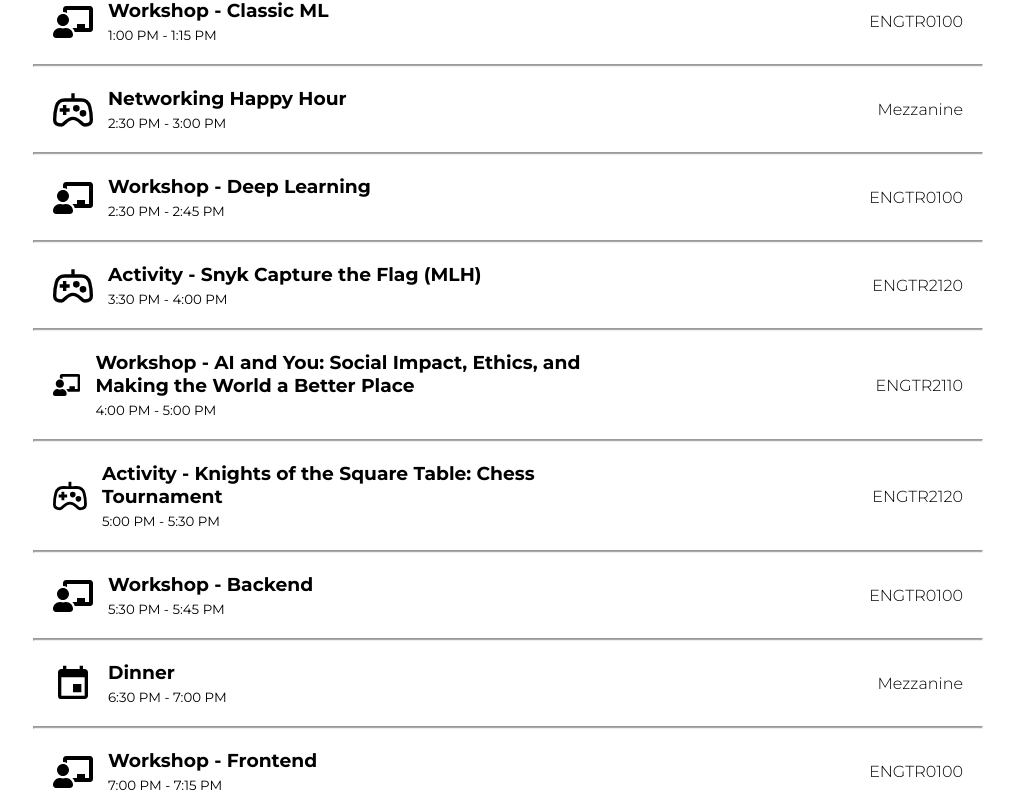
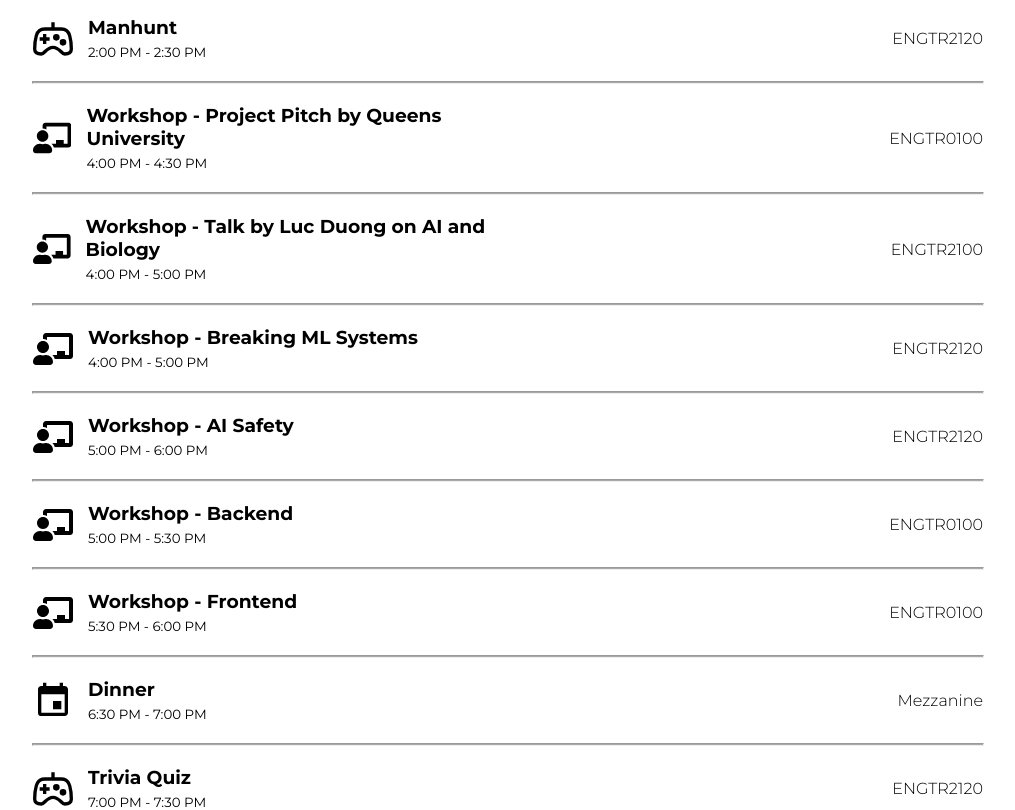
Before and after one commit to McGillAISociety/MAIShacks, a Next.js app: page /live in a window 1280 px wide. Shown: the part 1252-2062 px from the top of the page, without its empty margins (132-1147 px from the left). Built offline with nearby package versions, Linux system fonts and the light colour scheme.

Commit message:
edit live schedule

```diff
--- a/components/live/Resources.js
+++ b/components/live/Resources.js
@@ -1,32 +1,49 @@
-import {
-    FaDiscord as Discord,
-    FaDev as Devpost
-} from 'react-icons/fa';
+import { FaDiscord as Discord, FaDev as Devpost } from "react-icons/fa";
 
 import Button from "../shared/Button";
-import styles from '../../styles/Resources.module.scss';
+import styles from "../../styles/Resources.module.scss";
 
 const iconProps = { size: 30 };
 
 const resources = [
-    { icon: <Discord {...iconProps} />, text: "Discord", link: "https://discord.gg/eAkXjqkpet" },
-    { icon: <Devpost {...iconProps} />, text: "Devpost", link: "https://maishacks-2022.devpost.com/" }
-]
+  {
+    icon: <Discord {...iconProps} />,
+    text: "Discord",
+    link: "https://discord.gg/96fjuebv",
+  },
+  {
+    icon: <Devpost {...iconProps} />,
+    text: "Devpost",
+    link: "https://maishacks2023.devpost.com/",
+  },
+];
 
 export default function Resources() {
-    return <div className='top-margin'>
-        <small className='text-center'>
-            Join the Discord and Devpost <i>only if you have been accepted to MAIS Hacks!</i> You will be kicked otherwise.
+  return (
+    <div className="top-margin">
+      <small className="text-center">
+        Join the Discord and Devpost{" "}
+        <i>only if you have been accepted to MAIS Hacks!</i> You will be kicked
+        otherwise.
       </small>
       <br></br>
-        <small className='text-center'>
-            Have some feedback? Submit it anonymously <a href="https://docs.google.com/forms/d/e/1FAIpQLSefYnGQjK0PG6opR2-oZ6sDXYp3crOE_Y6TkTKCqNWGoXNrog/viewform" target="_blank" rel="noreferrer">here.</a>
+      <small className="text-center">
+        Have some feedback? Submit it anonymously{" "}
+        <a
+          href="https://docs.google.com/forms/d/e/1FAIpQLSefYnGQjK0PG6opR2-oZ6sDXYp3crOE_Y6TkTKCqNWGoXNrog/viewform"
+          target="_blank"
+          rel="noreferrer"
+        >
+          here.
+        </a>
       </small>
       <div className="flex-container">
-            {resources.map(((resource, index) =>
-                <div key={index} className={styles['button-wrapper']}>
-                    <Button onClick={() => window.open(resource.link)}
-                            disabled={!resource.link}>
+        {resources.map((resource, index) => (
+          <div key={index} className={styles["button-wrapper"]}>
+            <Button
+              onClick={() => window.open(resource.link)}
+              disabled={!resource.link}
+            >
               <div className="flex">
                 {resource.icon} &nbsp; {resource.text}
               </div>
@@ -35,4 +52,5 @@ export default function Resources() {
         ))}
       </div>
     </div>
+  );
 }
--- a/components/live/Schedule.js
+++ b/components/live/Schedule.js
@@ -1,149 +1,254 @@
-import { MdEvent } from 'react-icons/md';
-import { FaCode, FaChalkboardTeacher, FaDiscord } from 'react-icons/fa';
-import { BsFillCameraVideoFill } from 'react-icons/bs';
-import { GrGamepad } from 'react-icons/gr';
+import { MdEvent } from "react-icons/md";
+import { FaCode, FaChalkboardTeacher, FaDiscord } from "react-icons/fa";
+import { BsFillCameraVideoFill } from "react-icons/bs";
+import { GrGamepad } from "react-icons/gr";
 import { Tab, Tabs, TabList, TabPanel } from "react-tabs";
 
-import styles from '../../styles/Schedule.module.scss';
+import styles from "../../styles/Schedule.module.scss";
 
 const beginner_saturday = [
-    { type: 'general', time: "9:30 AM - 10:30 AM", title: 'Doors Open / Registration', description: 'Mezzanine' },
-    { type: 'general', time: "10:30 AM - 11:30 AM", title: 'Opening ceremony', description: 'ENGTR0100' },
-    { type: 'general', time: "11:30 AM - 12:00 PM", title: 'Team matching + Devpost Registration', description: '' },
-    { type: 'hacking', time: "12:00 PM", title: 'Hacking starts!', description: '' },
-    { type: 'general', time: "12:00 PM - 12:30 PM", title: 'Lunch', description: 'Mezzanine' },
-    { type: 'workshop', time: "12:30 PM - 12:45 PM", title: 'Workshop - AI/ML Overview', description: 'ENGTR0100' },
-    { type: 'workshop', time: "12:45 PM - 1:00 PM", title: 'Workshop - Hackathon Tools, Classic ML', description: 'ENGTR0100' },
-    { type: 'workshop', time: "1:00 PM - 1:15 PM", title: 'Workshop - Classic ML', description: 'ENGTR0100' },
-    { type: 'activity', time: "2:30 PM - 3:00 PM", title: 'Networking Happy Hour', description: 'Mezzanine' },
-    { type: 'workshop', time: "2:30 PM - 2:45 PM", title: 'Workshop - Deep Learning', description: 'ENGTR0100' },
-    { type: 'activity', time: "3:30 PM - 4:00 PM", title: 'Activity - Snyk Capture the Flag (MLH)', description: 'ENGTR2120' },
-    { type: 'workshop', time: "4:00 PM - 5:00 PM", title: 'Workshop - AI and You: Social Impact, Ethics, and Making the World a Better Place', description: 'ENGTR2110' },
-    { type: 'activity', time: "5:00 PM - 5:30 PM", title: 'Activity - Knights of the Square Table: Chess Tournament', description: 'ENGTR2120' },
-    { type: 'workshop', time: "5:30 PM - 5:45 PM", title: 'Workshop - Backend', description: 'ENGTR0100' },
-    { type: 'general', time: "6:30 PM - 7:00 PM", title: 'Dinner', description: 'Mezzanine' },
-    { type: 'workshop', time: "7:00 PM - 7:15 PM", title: 'Workshop - Frontend', description: 'ENGTR0100' },
-    { type: 'activity', time: "8:00 PM - 8:30 PM", title: 'Activity - Werewolf (MLH)', description: 'ENGTR2120' },
-]
+  {
+    type: "general",
+    time: "9:30 AM - 10:30 AM",
+    title: "Doors Open / Registration",
+    description: "Mezzanine",
+  },
+  {
+    type: "general",
+    time: "10:30 AM - 11:30 AM",
+    title: "Opening ceremony",
+    description: "ENGTR0100",
+  },
+  {
+    type: "general",
+    time: "11:30 AM - 12:00 PM",
+    title: "Team matching + Devpost Registration",
+    description: "",
+  },
+  {
+    type: "hacking",
+    time: "12:00 PM",
+    title: "Hacking starts!",
+    description: "",
+  },
+  {
+    type: "general",
+    time: "12:00 PM - 12:30 PM",
+    title: "Lunch",
+    description: "Mezzanine",
+  },
+  {
+    type: "workshop",
+    time: "1:30 PM - 2:00 PM",
+    title: "Workshop - Basics of AI",
+    description: "ENGTR0100",
+  },
+  {
+    type: "workshop",
+    time: "1:30 PM - 2:00 PM",
+    title: "Workshop - Basics of Pytorch",
+    description: "ENGTR0100",
+  },
+  {
+    type: "workshop",
+    time: "1:30 PM - 2:00 PM",
+    title: "Workshop - Data Security with Steven Li",
+    description: "ENGTR2100",
+  },
+  {
+    type: "workshop",
+    time: "2:00 PM - 2:30 PM",
+    title: "Workshop - Basics of Scikit-learn",
+    description: "ENGTR0100",
+  },
+  {
+    type: "activity",
+    time: "2:00 PM - 2:30 PM",
+    title: "Manhunt",
+    description: "ENGTR2120",
+  },
+  {
+    type: "workshop",
+    time: "4:00 PM - 4:30 PM",
+    title: "Workshop - Project Pitch by Queens University",
+    description: "ENGTR0100",
+  },
+  {
+    type: "workshop",
+    time: "4:00 PM - 5:00 PM",
+    title: "Workshop - Talk by Luc Duong on AI and Biology",
+    description: "ENGTR2100",
+  },
+  {
+    type: "workshop",
+    time: "4:00 PM - 5:00 PM",
+    title: "Workshop - Breaking ML Systems",
+    description: "ENGTR2120",
+  },
+  {
+    type: "workshop",
+    time: "5:00 PM - 6:00 PM",
+    title: "Workshop - AI Safety",
+    description: "ENGTR2120",
+  },
+  {
+    type: "workshop",
+    time: "5:00 PM - 5:30 PM",
+    title: "Workshop - Backend",
+    description: "ENGTR0100",
+  },
+  {
+    type: "workshop",
+    time: "5:30 PM - 6:00 PM",
+    title: "Workshop - Frontend",
+    description: "ENGTR0100",
+  },
+  {
+    type: "general",
+    time: "6:30 PM - 7:00 PM",
+    title: "Dinner",
+    description: "Mezzanine",
+  },
+  {
+    type: "activity",
+    time: "7:00 PM - 7:30 PM",
+    title: "Trivia Quiz",
+    description: "ENGTR2120",
+  },
+  {
+    type: "activity",
+    time: "8:00 PM - 8:30 PM",
+    title: "Origami",
+    description: "ENGTR2120",
+  },
+];
 const beginner_sunday = [
-    { type: 'general', time: "8:30 - 10:30 AM", title: 'Breakfast', description: 'Mezzanine' },
-    { type: 'hacking', time: "12:00 PM", title: 'Hacking ends!', description: '' },
-    { type: 'general', time: "12:00 PM", title: 'Lunch', description: 'Mezzanine' },
-    { type: 'general', time: "12:00 - 2:00 PM", title: 'Judging', description: 'Mezzanine' },
-    { type: 'activity', time: "1:00 PM - 1:30 PM", title: "Activity - You're My Type: Typing Contest", description: 'ENGTR0100' },
-    { type: 'general', time: "2:00 PM - 2:30 PM", title: 'Closing ceremonies', description: 'ENGTR0100' },
-]
+  {
+    type: "general",
+    time: "8:30 - 10:30 AM",
+    title: "Breakfast",
+    description: "Mezzanine",
+  },
+  {
+    type: "hacking",
+    time: "12:00 PM",
+    title: "Hacking ends!",
+    description: "",
+  },
+  {
+    type: "general",
+    time: "12:00 PM",
+    title: "Lunch",
+    description: "Mezzanine",
+  },
+  {
+    type: "general",
+    time: "12:00 - 2:00 PM",
+    title: "Judging",
+    description: "Mezzanine",
+  },
+  {
+    type: "activity",
+    time: "12:00 PM - 12:30 PM",
+    title: "Stack the Cup Sunday",
+    description: "ENGTR2120",
+  },
+  {
+    type: "activity",
+    time: "1:00 PM - 1:30 PM",
+    title: "Chess Tournament",
+    description: "ENGTR2120",
+  },
+  {
+    type: "general",
+    time: "2:00 PM - 3:00 PM",
+    title: "Closing ceremonies",
+    description: "ENGTR0100",
+  },
+];
 
-const general_saturday = [
-    { type: 'general', time: "9:30 AM - 10:30 AM", title: 'Doors Open / Registration', description: 'Mezzanine' },
-    { type: 'general', time: "10:30 AM - 11:30 AM", title: 'Opening ceremony', description: 'ENGTR0100' },
-    { type: 'general', time: "11:30 AM - 12:00 PM", title: 'Team matching + Devpost Registration', description: '' },
-    { type: 'hacking', time: "12:00 PM", title: 'Hacking starts!', description: '' },
-    { type: 'general', time: "12:00 PM - 12:30 PM", title: 'Lunch', description: 'Mezzanine' },
-    { type: 'workshop', time: "12:30 PM - 1:30 PM", title: 'Workshop - Intro to ML', description: 'ENGTR2110' },
-    { type: 'workshop', time: "1:30 PM - 2:30 PM", title: 'Networking Happy Hour', description: 'Mezzanine' },
-    { type: 'workshop', time: "2:30 PM - 3:30 PM", title: 'Workshop - Image Generation with Stable Diffusion (stability.ai)', description: 'ENGTR2110' },
-    { type: 'activity', time: "3:30 PM - 4:00 PM", title: 'Activity - Snyk Capture the Flag (MLH)', description: 'ENGTR2120' },
-    { type: 'workshop', time: "4:00 PM - 5:00 PM", title: 'Workshop - AI and You: Social Impact, Ethics, and Making the World a Better Place', description: 'ENGTR2110' },
-    { type: 'activity', time: "5:00 PM - 5:30 PM", title: 'Activity - Knights of the Square Table: Chess Tournament', description: 'ENGTR2120' },
-    { type: 'workshop', time: "5:30 PM - 6:30 PM", title: 'Workshop - Desjardins', description: 'ENGTR2110' },
-    { type: 'general', time: "6:30 PM - 7:00 PM", title: 'Dinner', description: 'Mezzanine' },
-    { type: 'activity', time: "8:00 PM - 8:30 PM", title: 'Activity - Werewolf (MLH)', description: 'ENGTR2120' },
-]
-const general_sunday = [
-    { type: 'general', time: "8:30 - 10:30 AM", title: 'Breakfast', description: 'Mezzanine' },
-    { type: 'hacking', time: "12:00 PM", title: 'Hacking ends!', description: '' },
-    { type: 'general', time: "12:00 PM", title: 'Lunch', description: 'Mezzanine' },
-    { type: 'general', time: "12:00 - 2:00 PM", title: 'Judging', description: 'Mezzanine' },
-    { type: 'activity', time: "1:00 PM - 1:30 PM", title: "Activity - You're My Type: Typing Contest", description: 'ENGTR0100' },
-    { type: 'general', time: "2:00 PM - 2:30 PM", title: 'Closing ceremonies', description: 'ENGTR0100' },
-]
-
-const policy_saturday = [
-    { type: 'general', time: "9:30 AM - 10:30 AM", title: 'Doors Open / Registration', description: 'Mezzanine' },
-    { type: 'general', time: "10:30 AM - 11:30 AM", title: 'Opening ceremony', description: 'ENGTR0100' },
-    { type: 'hacking', time: "12:00 PM", title: 'Hacking starts!', description: '' },
-    { type: 'general', time: "12:00 PM - 12:30 PM", title: 'Lunch', description: 'Mezzanine' },
-    { type: 'workshop', time: "12:15 PM - 12:40 PM", title: 'Workshop - Basics of AI', description: 'ENGTR2100' },
-    { type: 'workshop', time: "12:40 PM - 1:00 PM", title: 'Workshop - AI and You', description: 'ENGTR2100' },
-    { type: 'workshop', time: "1:00 PM - 1:45 PM", title: 'Workshop - Ethics of AI with Abhishek Gupta', description: 'ENGTR2100' },
-    { type: 'workshop', time: "1:45 PM - 2:00 PM", title: 'Workshop - Future of AI', description: 'ENGTR2100' },
-    { type: 'workshop', time: "2:00 PM - 2:15 PM", title: 'Workshop - Debrief + Team Matching', description: 'ENGTR2100' },
-    { type: 'activity', time: "3:30 PM - 4:00 PM", title: 'Activity - Snyk Capture the Flag (MLH)', description: 'ENGTR2120' },
-    { type: 'activity', time: "5:00 PM - 5:30 PM", title: 'Activity - Knights of the Square Table: Chess Tournament', description: 'ENGTR2120' },
-    { type: 'general', time: "6:30 PM - 7:00 PM", title: 'Dinner', description: 'Mezzanine' },
-    { type: 'activity', time: "8:00 PM - 8:30 PM", title: 'Activity - Werewolf (MLH)', description: 'ENGTR2120' },
-]
-const policy_sunday = [
-    { type: 'general', time: "8:30 - 10:30 AM", title: 'Breakfast', description: 'Mezzanine' },
-    { type: 'hacking', time: "12:00 PM", title: 'Hacking ends!', description: '' },
-    { type: 'general', time: "12:00 PM", title: 'Lunch', description: 'Mezzanine' },
-    { type: 'general', time: "12:00 - 2:00 PM", title: 'Presentations', description: 'ENGTR2100' },
-    { type: 'activity', time: "1:00 PM - 1:30 PM", title: "Activity - You're My Type: Typing Contest", description: 'ENGTR0100' },
-    { type: 'general', time: "2:00 PM - 2:30 PM", title: 'Closing ceremonies', description: 'ENGTR0100' },
-]
-
-const typeIconProps = { size: 40, className: styles['event-container__type-icon'] };
+const typeIconProps = {
+  size: 40,
+  className: styles["event-container__type-icon"],
+};
 
 const typeIconMappings = {
-    'general': <MdEvent {...typeIconProps} />,
-    'activity': <GrGamepad {...typeIconProps} />,
-    'workshop': <FaChalkboardTeacher {...typeIconProps} />,
-    'hacking': <FaCode {...typeIconProps} />
-}
+  general: <MdEvent {...typeIconProps} />,
+  activity: <GrGamepad {...typeIconProps} />,
+  workshop: <FaChalkboardTeacher {...typeIconProps} />,
+  hacking: <FaCode {...typeIconProps} />,
+};
 
-const platformIconProps = { size: 20, className: styles['event-container__platform-icon'] };
+const platformIconProps = {
+  size: 20,
+  className: styles["event-container__platform-icon"],
+};
 const platformIconMappings = {
-    'discord': <FaDiscord {...platformIconProps} />,
-    'zoom' : <BsFillCameraVideoFill {...platformIconProps} />
-}
+  discord: <FaDiscord {...platformIconProps} />,
+  zoom: <BsFillCameraVideoFill {...platformIconProps} />,
+};
 
 const renderDay = (events) => {
   return events.map((event, index) => (
     <div key={index}>
-            <div className={`flex ${styles['event-container']}`}>
-                <div className={`flex ${styles['event-container__left-content']}`}>
+      <div className={`flex ${styles["event-container"]}`}>
+        <div className={`flex ${styles["event-container__left-content"]}`}>
           {typeIconMappings[event.type]}
           <div>
             <h3>{event.title}</h3>
-                        <small>{event.platform && platformIconMappings[event.platform]} {event.time}</small>
+            <small>
+              {event.platform && platformIconMappings[event.platform]}{" "}
+              {event.time}
+            </small>
           </div>
         </div>
         <p>{event.description}</p>
       </div>
-            {index !== events.length - 1 && <hr className={styles['hr']}/>}
+      {index !== events.length - 1 && <hr className={styles["hr"]} />}
     </div>
   ));
-}
+};
 
 export default function Schedule() {
   return (
-
-        <Tabs className="Tabs">
+    <div>
+      <h3 className={styles["day-title"]}>Saturday, October 1st</h3>
+      {renderDay(beginner_saturday)}
+      <h3 className={styles["day-title"]}>Sunday, October 2nd</h3>
+      {renderDay(beginner_sunday)}
+    </div>
+    /*<Tabs className="Tabs">
       <TabList>
-                <Tab><h3>Beginner</h3></Tab>
-                <Tab><h3>General</h3></Tab>
-                <Tab><h3>Policy</h3></Tab>
+        <Tab>
+          <h3>Beginner</h3>
+        </Tab>
+        <Tab>
+          <h3>General</h3>
+        </Tab>
+        <Tab>
+          <h3>Policy</h3>
+        </Tab>
       </TabList>
       <div className="top-margin-thicc">
         <TabPanel>
-                <h3 className={styles['day-title']}>Saturday, October 1st</h3>
+          <h3 className={styles["day-title"]}>Saturday, October 1st</h3>
           {renderDay(beginner_saturday)}
-                <h3 className={styles['day-title']}>Sunday, October 2nd</h3>
+          <h3 className={styles["day-title"]}>Sunday, October 2nd</h3>
           {renderDay(beginner_sunday)}
         </TabPanel>
         <TabPanel>
-                <h3 className={styles['day-title']}>Saturday, October 1st</h3>
+          <h3 className={styles["day-title"]}>Saturday, October 1st</h3>
           {renderDay(general_saturday)}
-                <h3 className={styles['day-title']}>Sunday, October 2nd</h3>
+          <h3 className={styles["day-title"]}>Sunday, October 2nd</h3>
           {renderDay(general_sunday)}
         </TabPanel>
         <TabPanel>
-                <h3 className={styles['day-title']}>Saturday, October 1st</h3>
+          <h3 className={styles["day-title"]}>Saturday, October 1st</h3>
           {renderDay(policy_saturday)}
-                <h3 className={styles['day-title']}>Sunday, October 2nd</h3>
+          <h3 className={styles["day-title"]}>Sunday, October 2nd</h3>
           {renderDay(policy_sunday)}
         </TabPanel>
       </div>
-        </Tabs>);
+    </Tabs>*/
+  );
 }
--- a/pages/live.js
+++ b/pages/live.js
@@ -1,18 +1,24 @@
 import Resources from "../components/live/Resources";
-import Schedule from '../components/live/Schedule';
-import Sponsors from '../components/shared/Sponsors';
-import MetaTags from '../components/shared/MetaTags';
-import LiveLanding from '../components/live/LiveLanding';
+import Schedule from "../components/live/Schedule";
+import Sponsors from "../components/shared/Sponsors";
+import MetaTags from "../components/shared/MetaTags";
+import LiveLanding from "../components/live/LiveLanding";
 
 export default function Live() {
-    return <>
-        <MetaTags title="LIVE | MAIS Hacks 2022" description="Canada's largest AI hackathon"
-            imagePath="/meta/banner.png" route="/live" />
+  return (
+    <>
+      <MetaTags
+        title="LIVE | MAIS Hacks 2023"
+        description="Canada's largest AI hackathon"
+        imagePath="/meta/banner.png"
+        route="/live"
+      />
       <LiveLanding />
       <Resources />
       <Schedule />
       <div className="top-margin">
         <Sponsors justImages />
       </div>
-    </>;
+    </>
+  );
 }
```
Also changed, not shown: components/home/Landing.js (+4 -4 lines). Lines whose indentation alone changed are shown as unchanged.
